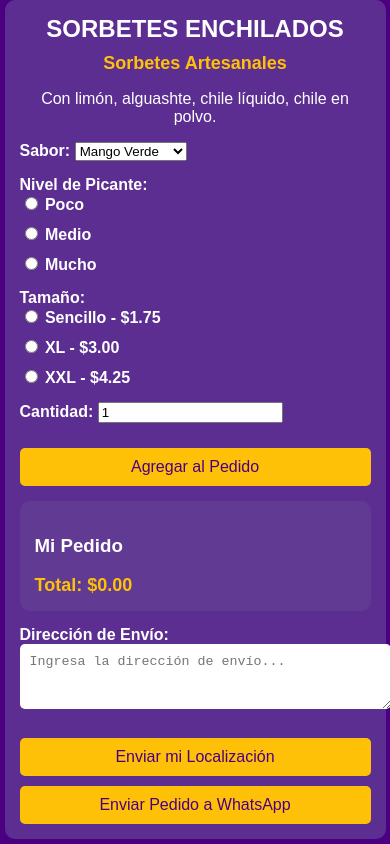
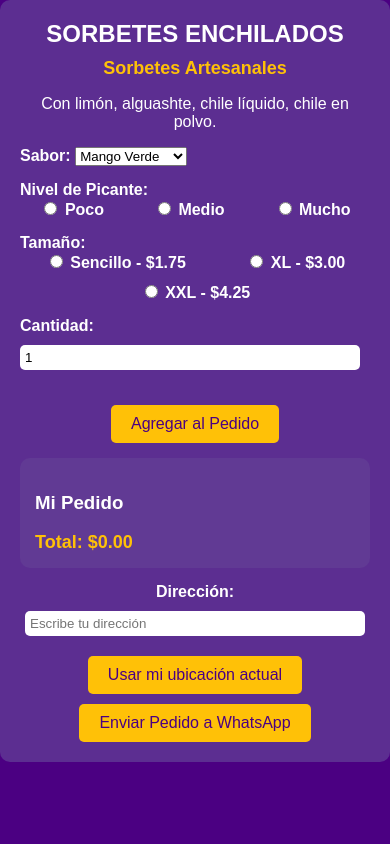
Before and after one commit to Luna-tan7/baarquillo, a plain HTML site: page index.html in a window 390 px wide. Drawn offline with Linux system fonts and the light colour scheme.

Commit message:
Update index.html

```diff
--- a/index.html
+++ b/index.html
@@ -43,7 +43,7 @@
         label {
             font-weight: bold;
         }
-        .add-btn, .send-btn {
+        .add-btn, .send-btn, .location-btn {
             background-color: #ffc107;
             color: #4b0082;
             padding: 10px 20px;
@@ -53,7 +53,7 @@
             font-size: 16px;
             margin-top: 10px;
         }
-        .add-btn:hover, .send-btn:hover {
+        .add-btn:hover, .send-btn:hover, .location-btn:hover {
             background-color: #e0a800;
         }
         .order-list {
@@ -69,30 +69,15 @@
             margin-top: 15px;
             color: #ffc107;
         }
-        .address-container {
-            margin: 15px 0;
-            text-align: left;
+        .location-container {
+            margin-top: 15px;
         }
-        .address-container textarea {
-            width: 100%;
-            padding: 10px;
+        input[type="text"], input[type="number"] {
+            width: calc(100% - 20px);
+            padding: 5px;
+            margin: 10px 0;
+            border: none;
             border-radius: 5px;
-            border: none;
-        }
-
-        /* Responsive */
-        @media (max-width: 600px) {
-            .menu-container {
-                padding: 15px;
-                width: 90%;
-            }
-            .prices, .spicy-level {
-                flex-direction: column;
-            }
-            .add-btn, .send-btn {
-                width: 100%;
-                padding: 10px;
-            }
         }
     </style>
 </head>
@@ -148,18 +133,19 @@
             <div class="total-price" id="totalPrice">Total: $0.00</div>
         </div>
 
-        <div class="address-container">
-            <label for="address">Dirección de Envío:</label>
-            <textarea id="address" rows="3" placeholder="Ingresa la dirección de envío..."></textarea>
+        <div class="location-container">
+            <label for="address">Dirección:</label>
+            <input type="text" id="address" placeholder="Escribe tu dirección">
+            <button class="location-btn" onclick="getLocation()">Usar mi ubicación actual</button>
         </div>
 
-        <button class="send-btn" onclick="sendLocation()">Enviar mi Localización</button>
         <button class="send-btn" onclick="sendOrder()">Enviar Pedido a WhatsApp</button>
     </div>
 
     <script>
         const orderList = [];
         let total = 0;
+        let userLocation = '';
 
         function addOrder() {
             const flavor = document.getElementById('flavor').value;
@@ -196,37 +182,32 @@
             totalPrice.textContent = `Total: $${total.toFixed(2)}`;
         }
 
+        function getLocation() {
+            if (navigator.geolocation) {
+                navigator.geolocation.getCurrentPosition(position => {
+                    userLocation = `https://www.google.com/maps?q=${position.coords.latitude},${position.coords.longitude}`;
+                    alert("¡Ubicación obtenida!");
+                }, () => {
+                    alert("No se pudo obtener la ubicación.");
+                });
+            } else {
+                alert("Tu navegador no soporta geolocalización.");
+            }
+        }
+
         function sendOrder() {
             if (orderList.length === 0) {
                 alert("Por favor, agrega al menos un artículo a tu pedido.");
                 return;
             }
-            const address = document.getElementById('address').value;
-            if (!address) {
-                alert("Por favor, ingresa una dirección de envío.");
-                return;
-            }
-            const message = `¡Hola! Quiero hacer un pedido:\n${orderList.map(order => order.item).join('\n')}\nTotal: $${total.toFixed(2)}\nDirección de envío: ${address}`;
-            const phone = "+50363098599"; // Reemplaza con el número de WhatsApp
+
+            const addressInput = document.getElementById('address').value;
+            const address = addressInput || userLocation || 'No especificada';
+
+            const message = `¡Hola! Quiero hacer un pedido:\n${orderList.map(order => order.item).join('\n')}\nTotal: $${total.toFixed(2)}\nDirección: ${address}`;
+            const phone = "72641969"; // Reemplaza con el número de WhatsApp
 
             window.open(`https://wa.me/${phone}?text=${encodeURIComponent(message)}`, '_blank');
-        }
-
-        function sendLocation() {
-            if (!navigator.geolocation) {
-                alert("Tu navegador no soporta geolocalización.");
-                return;
-            }
-            navigator.geolocation.getCurrentPosition(position => {
-                const latitude = position.coords.latitude;
-                const longitude = position.coords.longitude;
-                const locationMessage = `¡Hola! Aquí está mi ubicación para el envío:\nhttps://www.google.com/maps?q=${latitude},${longitude}`;
-                const phone = "72641969"; // Reemplaza con el número de WhatsApp
-
-                window.open(`https://wa.me/${phone}?text=${encodeURIComponent(locationMessage)}`, '_blank');
-            }, () => {
-                alert("No se pudo obtener tu ubicación. Por favor, habilita la geolocalización.");
-            });
         }
     </script>
 </body>
```
